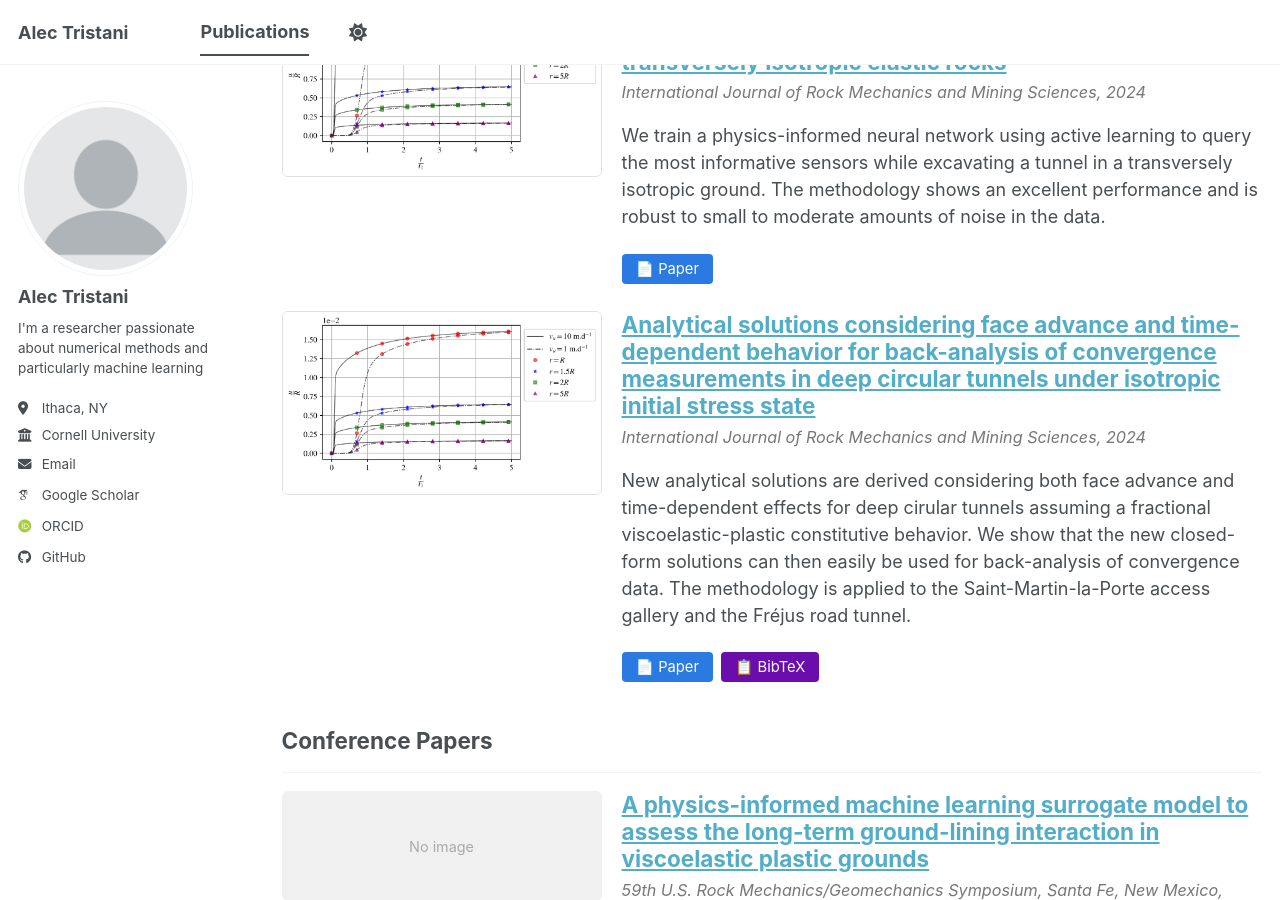
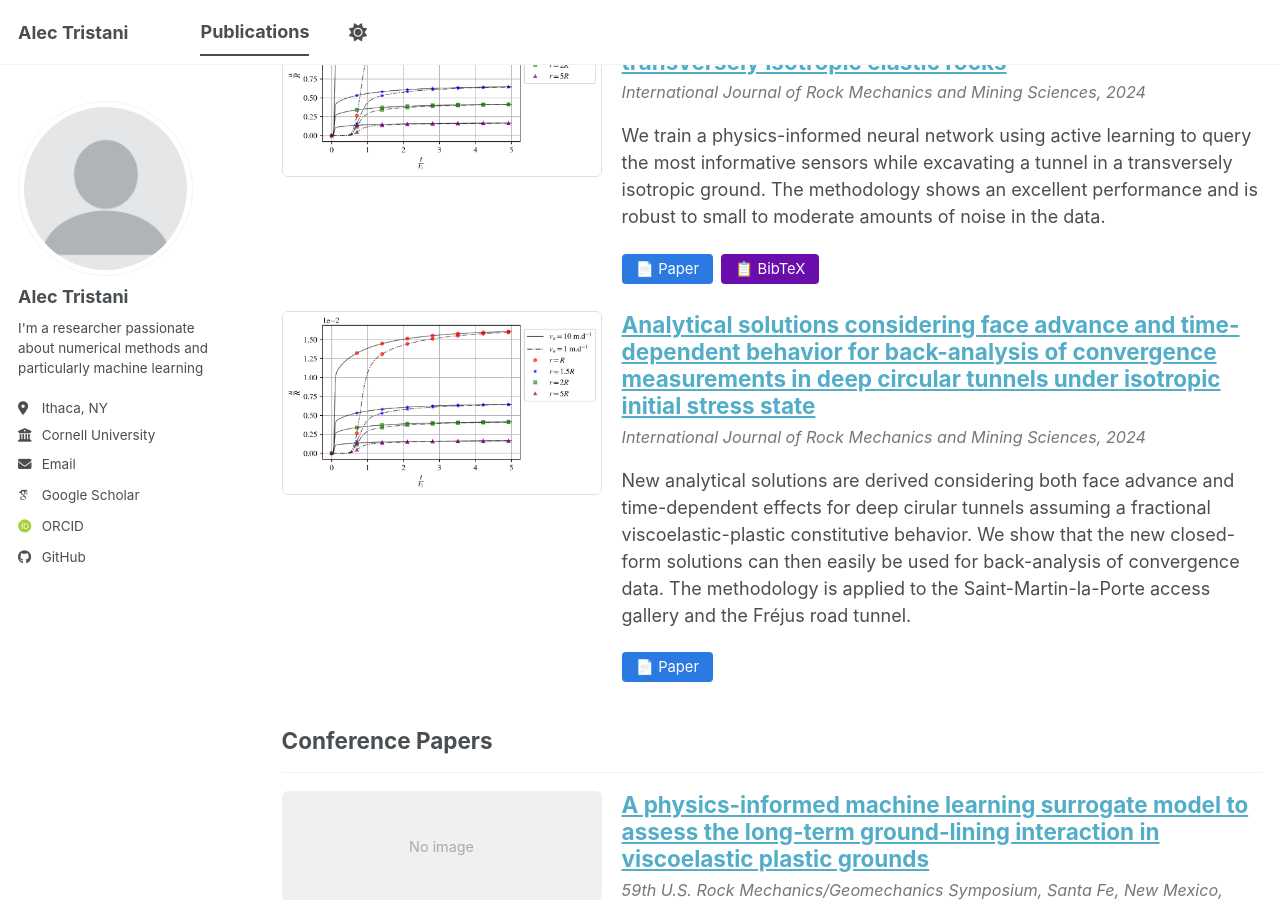
Before and after one commit to Alec-YT/Alec-YT.github.io, a Jekyll site: the page built from _pages/publications.html, in a window 1280 px wide and 900 px high, scrolled down 488 px. Built offline with Jekyll 4.4.1, drawn with Linux system fonts in a browser that asks for light colours; some web fonts are replaced; a script bundle is joined from its source files by our own code; library files that are not in the unit come from our copies.

Commit message:
Update archive-single.html

```diff
--- a/_includes/archive-single.html
+++ b/_includes/archive-single.html
@@ -42,18 +42,6 @@
       <div style="flex: 1; min-width: 0;">
 
         <!-- Titre -->
-        <!-- <h2 class="archive__item-title" itemprop="headline" style="margin-top: 0;">
-          {% if post.link %}
-            <a href="{{ post.link }}">{{ title }}</a>
-            <a href="{{ base_path }}{{ post.url }}" rel="permalink">
-              <i class="fa fa-link" aria-hidden="true" title="permalink"></i>
-              <span class="sr-only">Permalink</span>
-            </a>
-          {% else %}
-            <a href="{{ base_path }}{{ post.url }}" rel="permalink">{{ title }}</a>
-          {% endif %}
-        </h2> -->
-
         <h2 class="archive__item-title" itemprop="headline" style="margin-top: 0;">
           {% if post.paperurl %}
             <a href="{{ post.paperurl }}" target="_blank">{{ title }}</a>
@@ -111,15 +99,27 @@
             </a>
           {% endif %}
 
-          {% if post.bibtexurl %}
-            <a href="{{ post.bibtexurl }}" target="_blank"
-               style="padding: 4px 14px; background: #6a0dad; color: white;
-                      border-radius: 4px; font-size: 0.82em; text-decoration: none;">
+          {% if post.bibtex %}
+            <button onclick="
+              var el = document.getElementById('bibtex-{{ post.slug }}');
+              el.style.display = el.style.display === 'none' ? 'block' : 'none';
+            "
+            style="padding: 4px 14px; background: #6a0dad; color: white;
+                   border: none; border-radius: 4px; font-size: 0.82em; cursor: pointer;">
               📋 BibTeX
-            </a>
+            </button>
           {% endif %}
 
         </div>
+
+        <!-- BibTeX block OUTSIDE the flex row -->
+        {% if post.bibtex %}
+          <div id="bibtex-{{ post.slug }}" style="display:none; margin-top: 10px;">
+            <pre style="background: #f4f4f4; padding: 10px; border-radius: 4px;
+                        font-size: 0.78em; overflow-x: auto; white-space: pre-wrap;">{{ post.bibtex }}</pre>
+          </div>
+        {% endif %}
+
       </div>
     </div>
     <!-- ===== FIN LAYOUT PUBLICATION ===== -->
```
